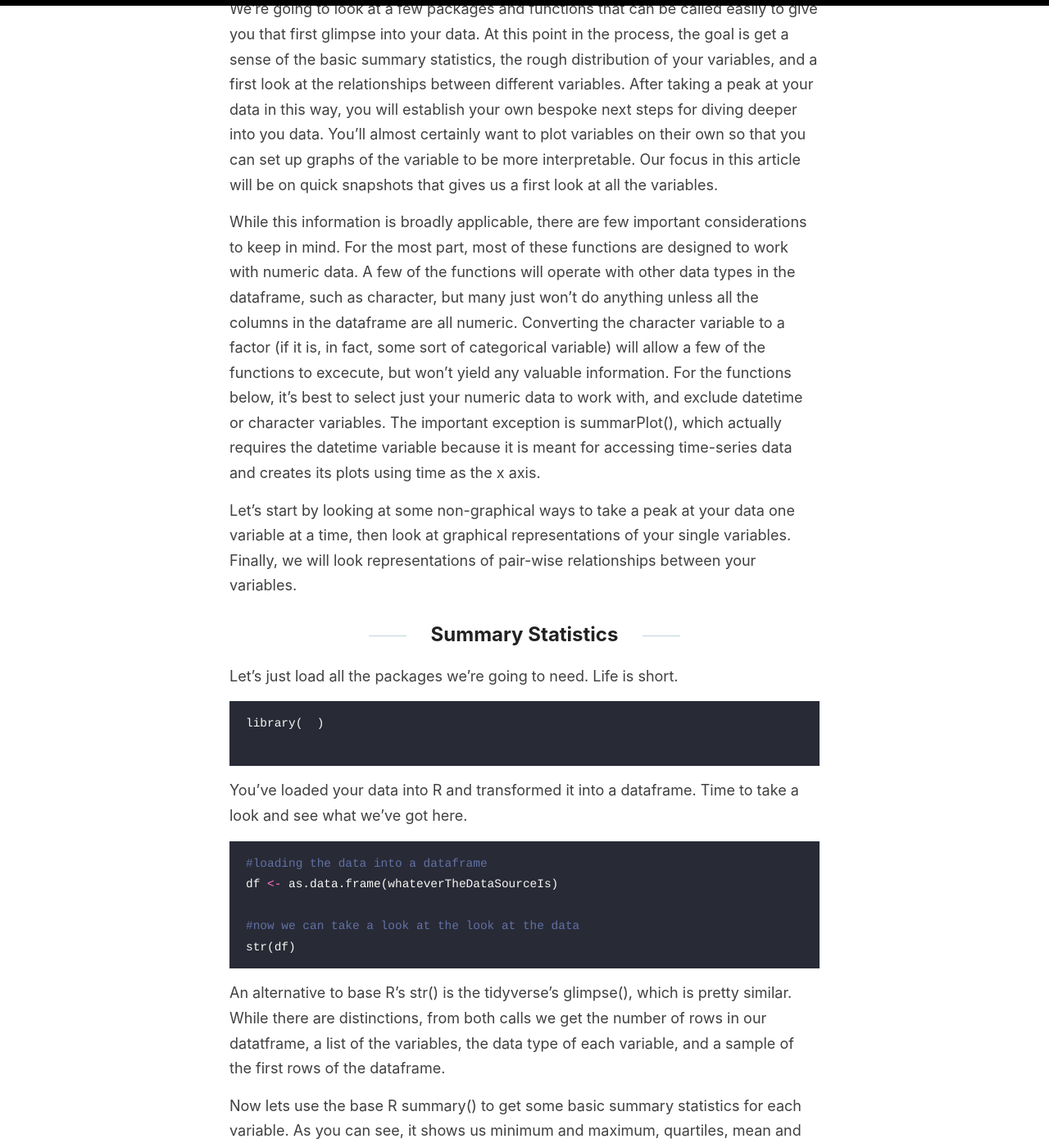
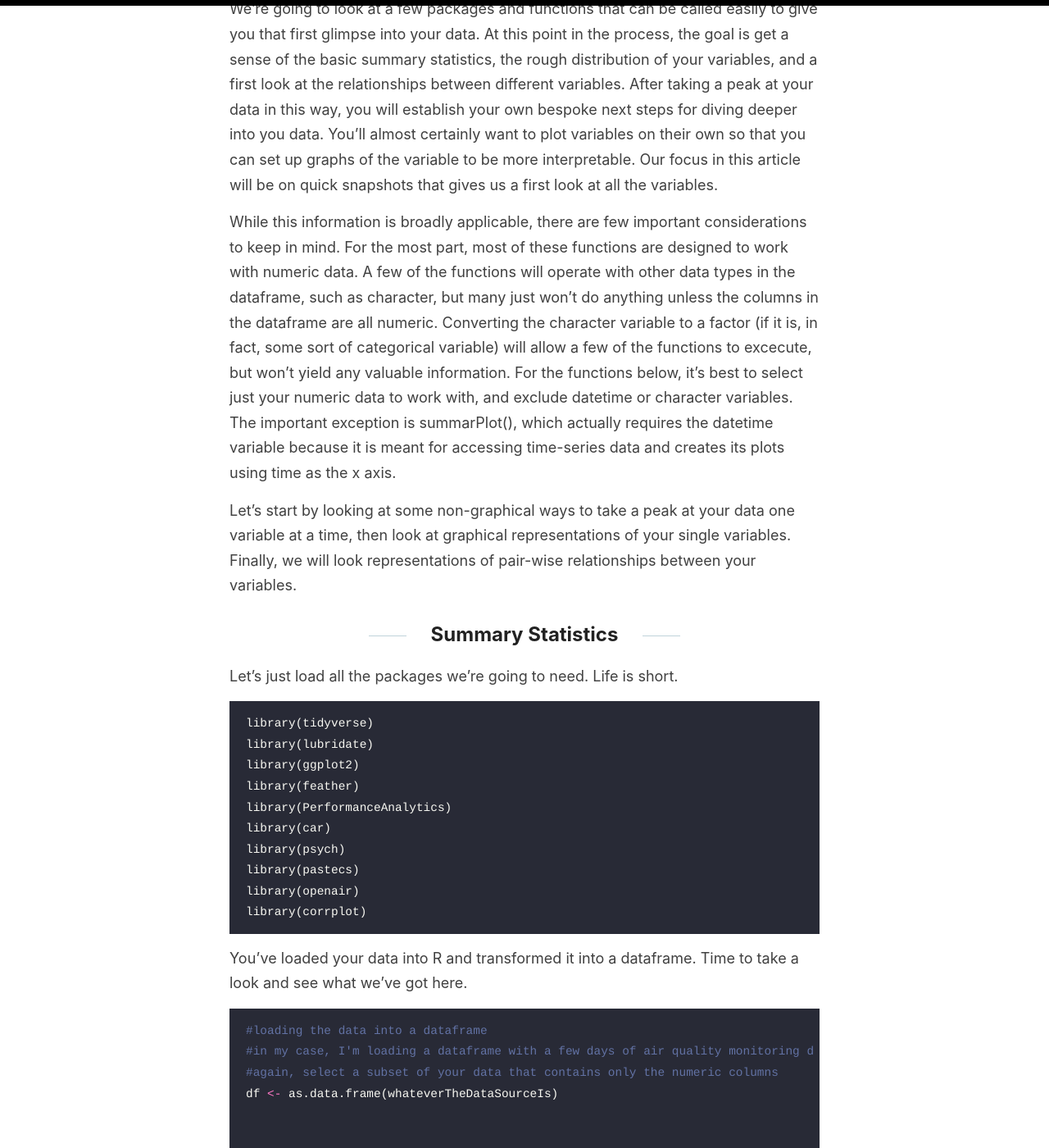
Before and after one commit to oroconnor/reverie, a Jekyll site: the page built from _posts/2021-02-07-EDA:Summaries.md, in a window 1280 px wide and 1400 px high, scrolled down 399 px. Shown: the whole window at 82% size. Built offline with Jekyll 4.4.1, drawn with Linux system fonts in a browser that asks for light colours.

Commit message:
Update 2021-02-07-EDA:Summaries.md

````diff
--- a/_posts/2021-02-07-EDA:Summaries.md
+++ b/_posts/2021-02-07-EDA:Summaries.md
@@ -8,7 +8,7 @@ What do you do to as the first steps to explore your data? If you know very litt
 
 We're going to look at a few packages and functions that can be called easily to give you that first glimpse into your data. At this point in the process, the goal is get a sense of the basic summary statistics, the rough distribution of your variables, and a first look at the relationships between different variables. After taking a peak at your data in this way, you will establish your own bespoke next steps for diving deeper into you data. You'll almost certainly want to plot variables on their own so that you can set up graphs of the variable to be more interpretable. Our focus in this article will be on quick snapshots that gives us a first look at all the variables.
 
-While this information is broadly applicable, there are few important considerations to keep in mind. For the most part, most of these functions are designed to work with numeric data. A few of the functions will operate with other data types in the dataframe, such as character, but many just won't do anything unless all the columns in the dataframe are all numeric. Converting the character variable to a factor (if it is, in fact, some sort of categorical variable) will allow a few of the functions to excecute, but won't yield any valuable information. For the functions below, it's best to select just your numeric data to work with, and exclude datetime or character variables. The important exception is summarPlot(), which actually requires the datetime variable because it is meant for accessing time-series data and creates its plots using time as the x axis.
+While this information is broadly applicable, there are few important considerations to keep in mind. For the most part, most of these functions are designed to work with numeric data. A few of the functions will operate with other data types in the dataframe, such as character, but many just won't do anything unless the columns in the dataframe are all numeric. Converting the character variable to a factor (if it is, in fact, some sort of categorical variable) will allow a few of the functions to excecute, but won't yield any valuable information. For the functions below, it's best to select just your numeric data to work with, and exclude datetime or character variables. The important exception is summarPlot(), which actually requires the datetime variable because it is meant for accessing time-series data and creates its plots using time as the x axis.
 
 Let's start by looking at some non-graphical ways to take a peak at your data one variable at a time, then look at graphical representations of your single variables. Finally, we will look representations of pair-wise relationships between your variables.
 
@@ -16,19 +16,32 @@ Let's start by looking at some non-graphical ways to take a peak at your data on
 
 Let's just load all the packages we're going to need. Life is short.
 ```r
-library(  )
-
+library(tidyverse)
+library(lubridate)
+library(ggplot2)
+library(feather)
+library(PerformanceAnalytics)
+library(car)
+library(psych)
+library(pastecs)
+library(openair)
+library(corrplot)
 ```
 
 You've loaded your data into R and transformed it into a dataframe. Time to take a look and see what we've got here.
 
 ```r
 #loading the data into a dataframe
+#in my case, I'm loading a dataframe with a few days of air quality monitoring data
+#again, select a subset of your data that contains only the numeric columns
 df <- as.data.frame(whateverTheDataSourceIs)
+
 
 #now we can take a look at the look at the data
 str(df)
 ```
+
+<img src = "https://oroconnor.github.io/td/images/summary/str.png" alt = "str() function">
 
 An alternative to base R's str() is the tidyverse's glimpse(), which is pretty similar. While there are distinctions, from both calls we get the number of rows in our datatframe, a list of the variables, the data type of each variable, and a sample of the first rows of the dataframe.
 
@@ -37,6 +50,8 @@ Now lets use the base R summary() to get some basic summary statistics for each
 ```r
 summary(df)
 ```
+<img src = "https://oroconnor.github.io/td/images/summary/summary.png" alt = "summary() function">
+
 Super helpful.
 
 By calling the psych package's describe() function, we can see the summary statistics organized in (I think) a more readable table format that makes it easier to compare between the different variables. We also add in a few exta summary statistics: number of observations, standard deviation, a trimmed mean (trimmed - trims 10% off the top and bottom by default), maximum absolute deviation (mad), range, skew, kurtosis, and standard error.
@@ -44,13 +59,14 @@ By calling the psych package's describe() function, we can see the summary stati
 ```r
 describe(df)
 ```
+<img src = "https://oroconnor.github.io/td/images/summary/describe.png" alt = "describe() function">
 
 Another, fairly similarly formatted option, sta.desc() from the pastecs package adds in yet another couple of summary statistics. I think that it's particularly useful to get the number of null and NA values in there.
 
 ```r
-sta.desc(df)
+stat.desc(df)
 ```
-
+<img src = "https://oroconnor.github.io/td/images/summary/stat.desc.png" alt = "stat.desc() function">
 
 ## Univariate Plots
 
````
